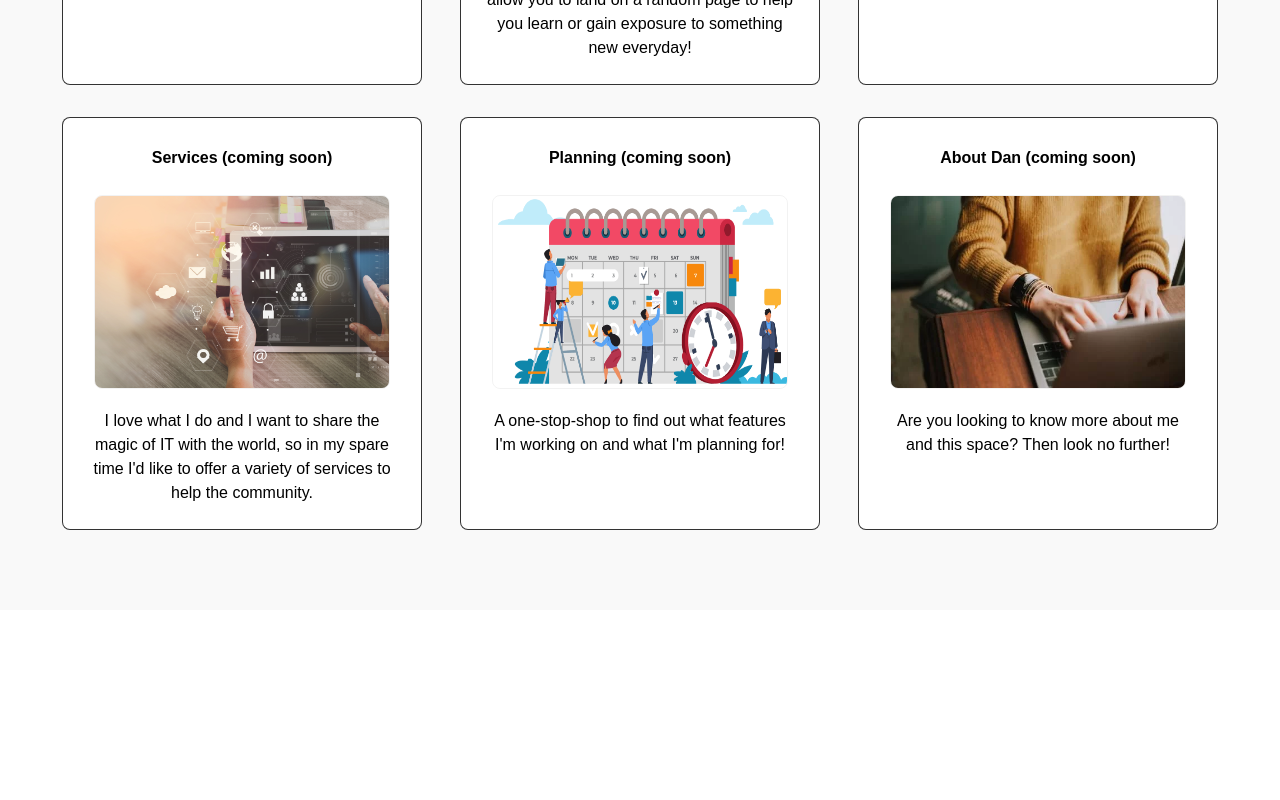
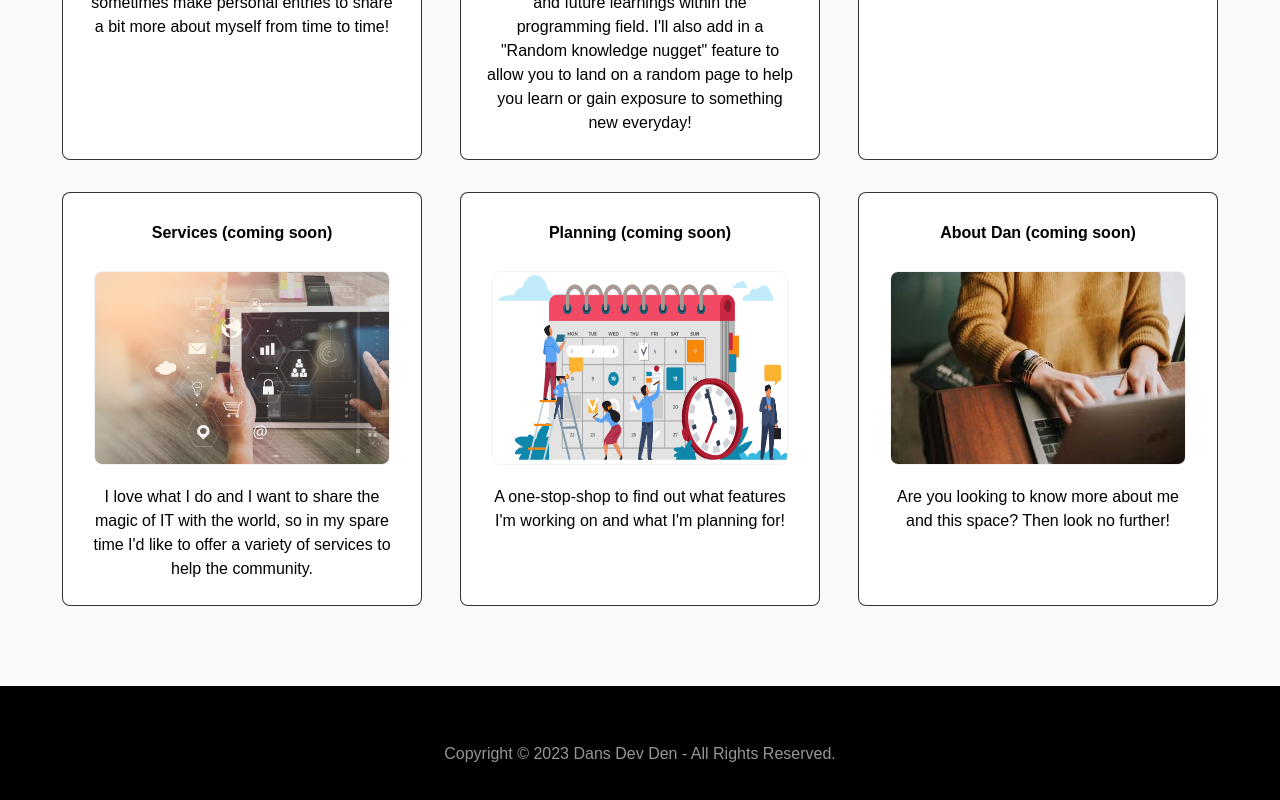
Before and after one commit to danriley11/DansDevDen, a React (Vite) app: page / in a window 1280 px wide. Shown: the part 1880-2680 px from the top of the page. Before the commit the page ends 2490 px from the top, so only its background shows below. Built offline with nearby package versions, Linux system fonts and the light colour scheme.

Commit message:
Implement Footer component

```diff
--- a/src/routes/RouteWrappers.tsx
+++ b/src/routes/RouteWrappers.tsx
@@ -1,5 +1,6 @@
 import { ReactNode } from 'react';
-import { Navbar } from '../components/pageStructure/header.tsx/Navbar';
+import { Navbar } from '../components/pageStructure/header/Navbar';
+import Footer from '../components/pageStructure/footer/Footer';
 
 type RouteWrapperProps = {
   children: ReactNode;
@@ -9,6 +10,7 @@ const DefaultRouteWrapper = ({ children }: RouteWrapperProps) => {
     <div>
       <Navbar />
       {children}
+      <Footer />
     </div>
   );
 };
```
